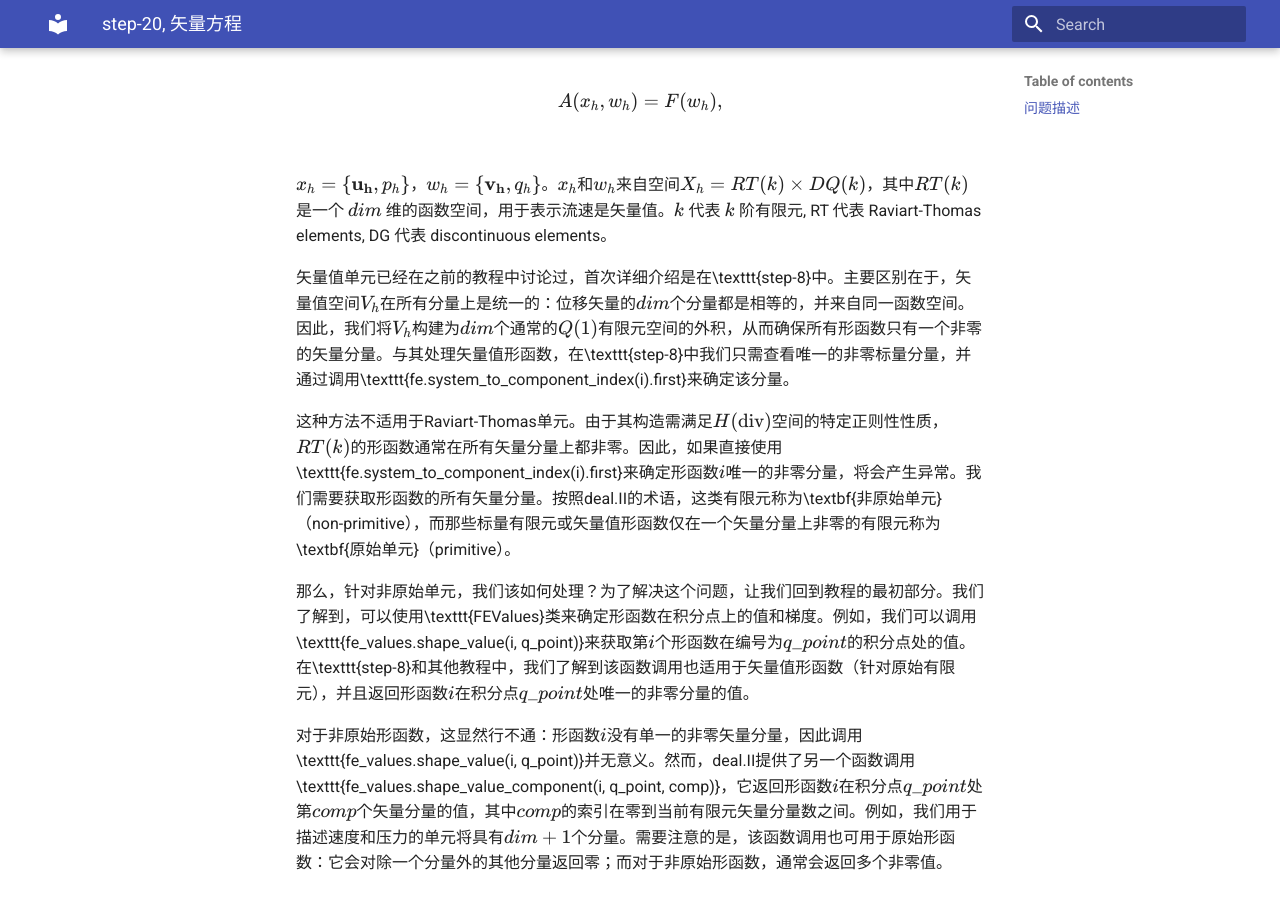
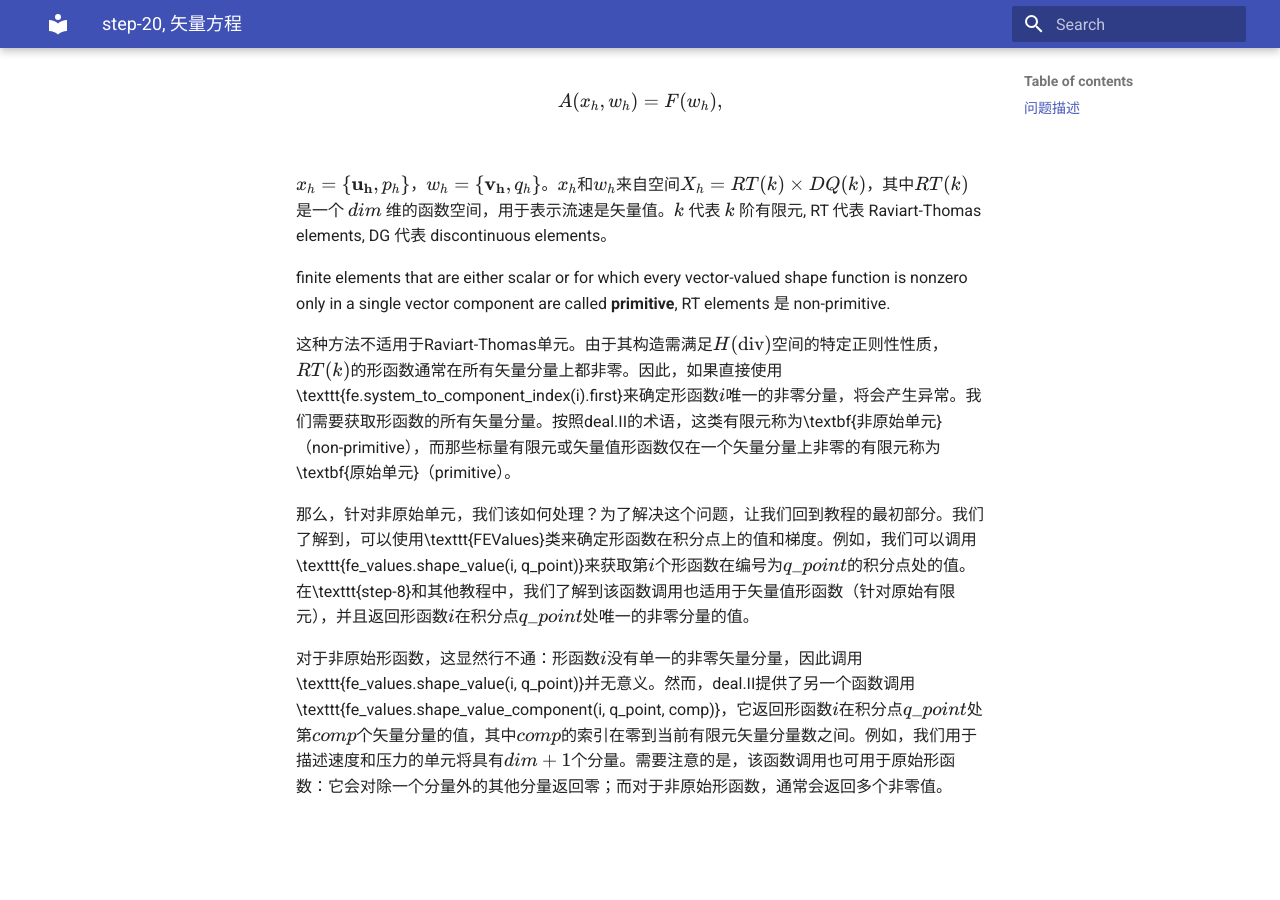
Before and after one commit to ymma98/technotes, an MkDocs documentation site: the page built from docs/FEM/dealii-09_矢量方程.md, in a window 1280 px wide and 900 px high, scrolled down 1390 px. Built offline with MkDocs 1.6.1 and Material for MkDocs 9.7.7, drawn with Linux system fonts in a browser that asks for light colours; after the commit the page ends 2213 px from its top, so only the background shows below that; part of the change alters nothing that is shown.

Commit message:
docs/FEM/dealii-09_矢量方程.md updated from https://stackedit.cn/

```diff
--- a/docs/FEM/dealii-09_矢量方程.md
+++ b/docs/FEM/dealii-09_矢量方程.md
@@ -54,7 +54,7 @@ $$
 
 $x_h = \{\mathbf{u_h}, p_h\}$，$w_h = \{\mathbf{v_h}, q_h\}$。$x_h$和$w_h$来自空间$X_h = RT(k) \times DQ(k)$，其中$RT(k)$是一个 $dim$ 维的函数空间，用于表示流速是矢量值。$k$ 代表 $k$ 阶有限元, RT 代表 Raviart-Thomas elements, DG 代表 discontinuous elements。
 
-矢量值单元已经在之前的教程中讨论过，首次详细介绍是在\texttt{step-8}中。主要区别在于，矢量值空间$V_h$在所有分量上是统一的：位移矢量的$dim$个分量都是相等的，并来自同一函数空间。因此，我们将$V_h$构建为$dim$个通常的$Q(1)$有限元空间的外积，从而确保所有形函数只有一个非零的矢量分量。与其处理矢量值形函数，在\texttt{step-8}中我们只需查看唯一的非零标量分量，并通过调用\texttt{fe.system\_to\_component\_index(i).first}来确定该分量。
+finite elements that are either scalar or for which every vector-valued shape function is nonzero only in a single vector component are called **primitive**, RT elements 是 non-primitive.
 
 这种方法不适用于Raviart-Thomas单元。由于其构造需满足$H(\text{div})$空间的特定正则性性质，$RT(k)$的形函数通常在所有矢量分量上都非零。因此，如果直接使用\texttt{fe.system\_to\_component\_index(i).first}来确定形函数$i$唯一的非零分量，将会产生异常。我们需要获取形函数的所有矢量分量。按照deal.II的术语，这类有限元称为\textbf{非原始单元}（non-primitive），而那些标量有限元或矢量值形函数仅在一个矢量分量上非零的有限元称为\textbf{原始单元}（primitive）。
 
@@ -63,7 +63,7 @@ $x_h = \{\mathbf{u_h}, p_h\}$，$w_h = \{\mathbf{v_h}, q_h\}$。$x_h$和$w_h$来
 对于非原始形函数，这显然行不通：形函数$i$没有单一的非零矢量分量，因此调用\texttt{fe\_values.shape\_value(i, q\_point)}并无意义。然而，deal.II提供了另一个函数调用\texttt{fe\_values.shape\_value\_component(i, q\_point, comp)}，它返回形函数$i$在积分点$q\_point$处第$comp$个矢量分量的值，其中$comp$的索引在零到当前有限元矢量分量数之间。例如，我们用于描述速度和压力的单元将具有$dim+1$个分量。需要注意的是，该函数调用也可用于原始形函数：它会对除一个分量外的其他分量返回零；而对于非原始形函数，通常会返回多个非零值。
 
 <!--stackedit_data:
-eyJoaXN0b3J5IjpbNTA0NTY2ODkyLDQ1NjM5NDIyNywtMTcyOT
-Y5MDM1LDE5NjI0NTM0NDEsNzcyNzg3MjA1LDE3NDA0MDkzNTld
-fQ==
+eyJoaXN0b3J5IjpbLTM0MTY3NjA4NCw1MDQ1NjY4OTIsNDU2Mz
+k0MjI3LC0xNzI5NjkwMzUsMTk2MjQ1MzQ0MSw3NzI3ODcyMDUs
+MTc0MDQwOTM1OV19
 -->
```
